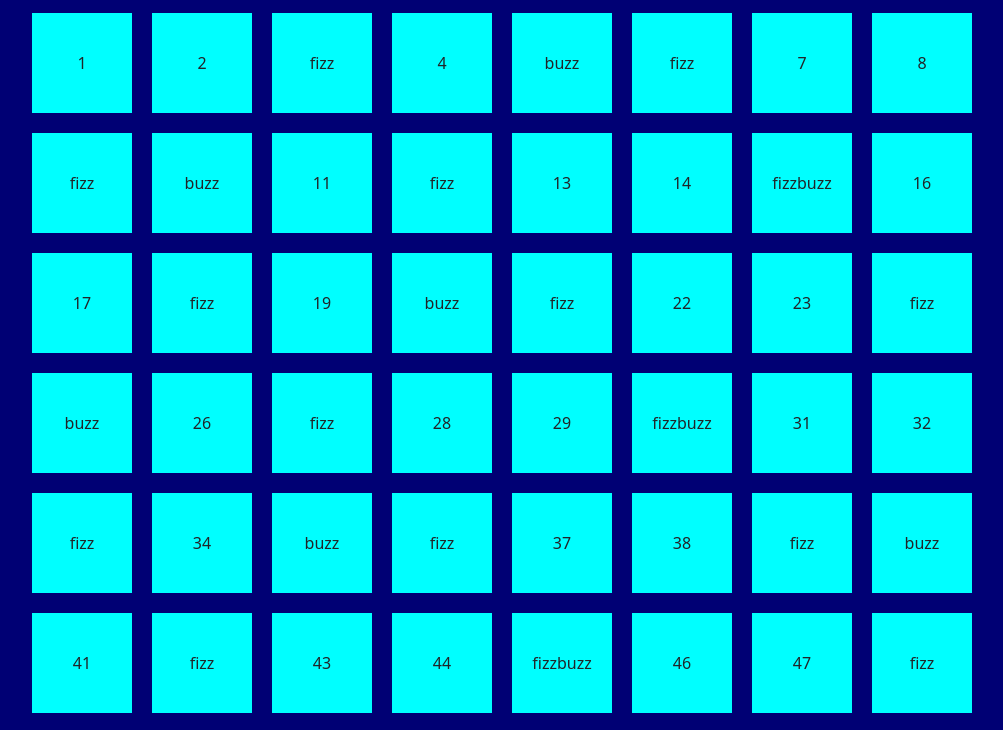
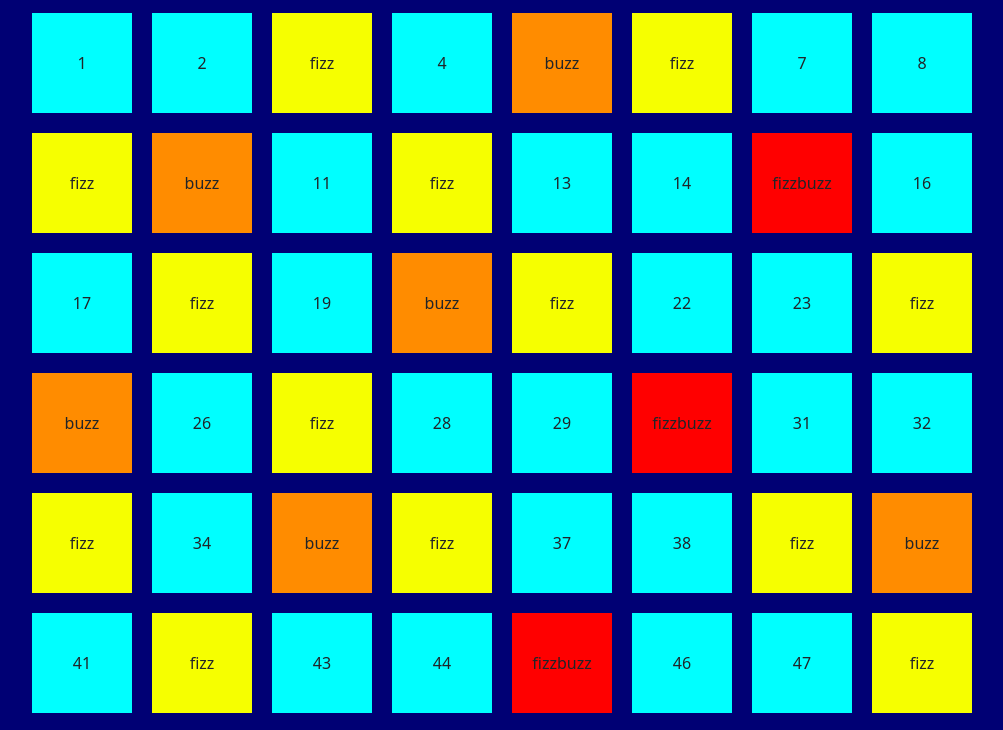
Before and after one commit to UMBY2407/js-fizzbuzz, a plain HTML site: page index.html in a window 1280 px wide. Shown: the part 53-783 px from the top of the page, without its empty margins (106-1109 px from the left). Drawn offline with nearby package versions, Linux system fonts and the light colour scheme.

Commit message:
Added colored squares

```diff
--- a/css/style.css
+++ b/css/style.css
@@ -18,10 +18,40 @@ body{
     width: 80%;
 }
 
-.square {
+.squareI {
     height: 100px;
     width: 100px;
     background-color: aqua;
+    text-align: center;
+    line-height: 100px;
+    vertical-align: middle;
+    margin: 10px;
+}
+
+.squareFizz {
+    height: 100px;
+    width: 100px;
+    background-color: rgb(246, 255, 0);
+    text-align: center;
+    line-height: 100px;
+    vertical-align: middle;
+    margin: 10px;
+}
+
+.squareBuzz {
+    height: 100px;
+    width: 100px;
+    background-color: rgb(255, 140, 0);
+    text-align: center;
+    line-height: 100px;
+    vertical-align: middle;
+    margin: 10px;
+}
+
+.squareFizzBuzz {
+    height: 100px;
+    width: 100px;
+    background-color: rgb(255, 0, 0);
     text-align: center;
     line-height: 100px;
     vertical-align: middle;
--- a/js/main.js
+++ b/js/main.js
@@ -3,14 +3,14 @@ for(let i=1; i<=100;i++){
         if(i%5==0){
             //console.log("fizzbuzz");
             document.getElementById("boxContainer").innerHTML += `
-            <div class="square">
+            <div class="squareFizzBuzz">
                 <p>fizzbuzz</p>
             </div>
             `;
         }else{
             //console.log("fizz");
             document.getElementById("boxContainer").innerHTML += `
-            <div class="square">
+            <div class="squareFizz">
                 <p>fizz</p>
             </div>
             `;
@@ -18,14 +18,14 @@ for(let i=1; i<=100;i++){
     }else if(i%5==0){
         //console.log("buzz");
         document.getElementById("boxContainer").innerHTML += `
-        <div class="square">
+        <div class="squareBuzz">
             <p>buzz</p>
         </div>
         `;
     }else{
         //console.log(i);
         document.getElementById("boxContainer").innerHTML += `
-        <div class="square">
+        <div class="squareI">
             <p>${i}</p>
         </div>
         `;
```
